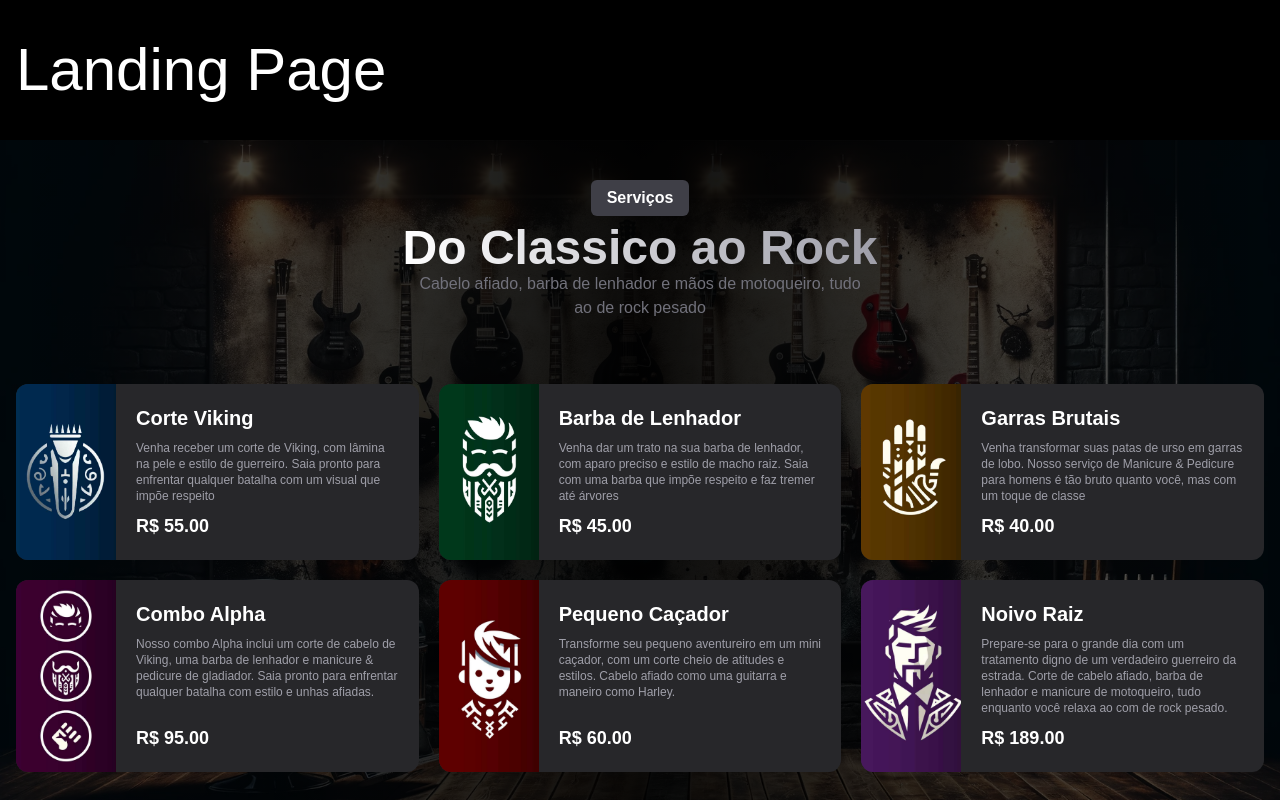
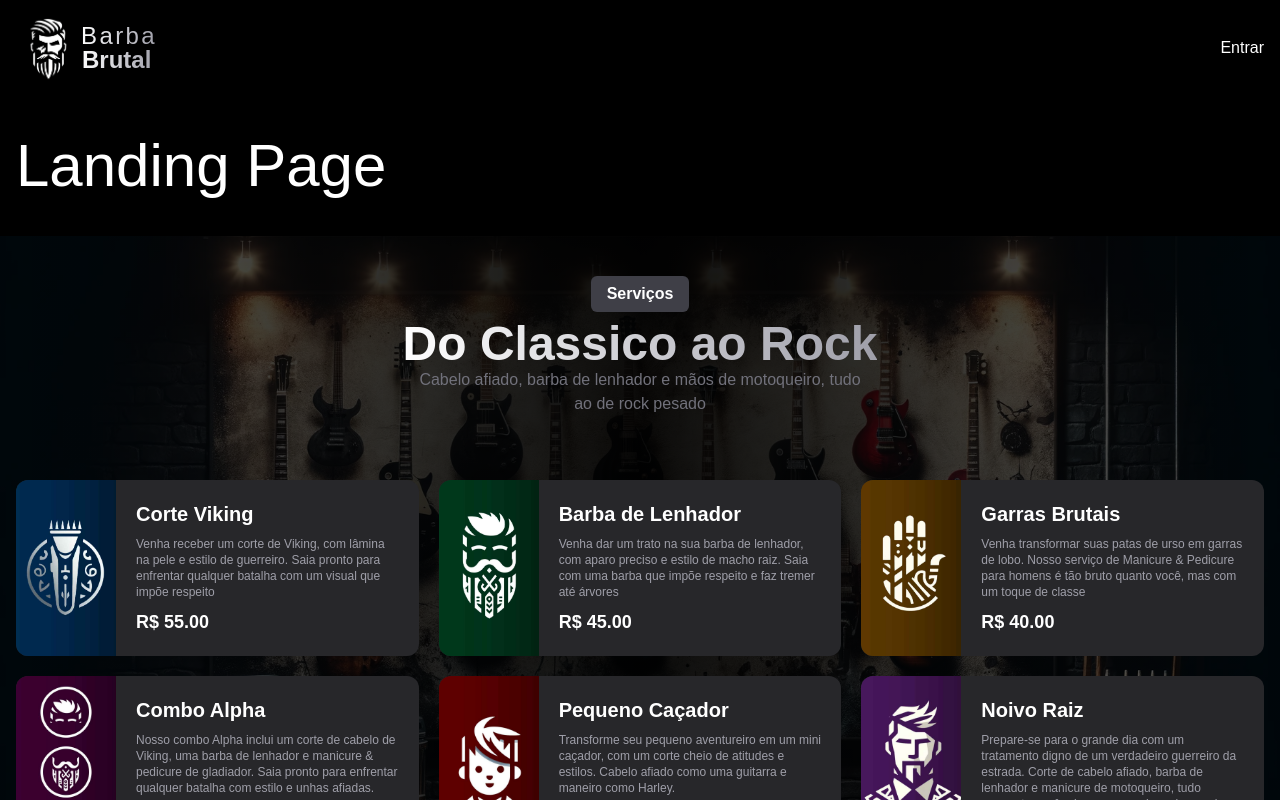
Before and after one commit to EduCarmo/Projeto-Barbearia, a Next.js app: page / in a window 1280 px wide. Shown: the top 800 px of the page. Built offline with nearby package versions, Linux system fonts and the light colour scheme.

Commit message:
feito o cabecalho

```diff
--- a/src/app/page.tsx
+++ b/src/app/page.tsx
@@ -3,10 +3,12 @@ import ItemServico from "../components/servico/ItemServico";
 import NossosProfissionais from "@/components/profissional/NossosProfissionais";
 import SecaoBackground from "@/components/shared/SecaoBackground";
 import Rodape from "@/components/shared/Rodape";
+import Cabecalho from "@/components/shared/Cabecalho";
 
 export default function Landing() {
   return (
     <div className="flex flex-col">
+      <Cabecalho />
       <div className="container py-10">
         <h1 className="text-6xl">Landing Page</h1>
       </div>
--- /dev/null
+++ b/src/components/shared/Cabecalho.tsx
@@ -0,0 +1,15 @@
+import Link from "next/link";
+import Logo from "./Logo";
+
+export default function Cabecalho() {
+  return (
+    <header className="flex items-center h-24 bg-black/60">
+      <nav className="flex items-center justify-between container">
+        <Logo />
+        <div>
+            <Link href="/entrar">Entrar</Link>
+        </div>
+      </nav>
+    </header>
+  );
+}
```
